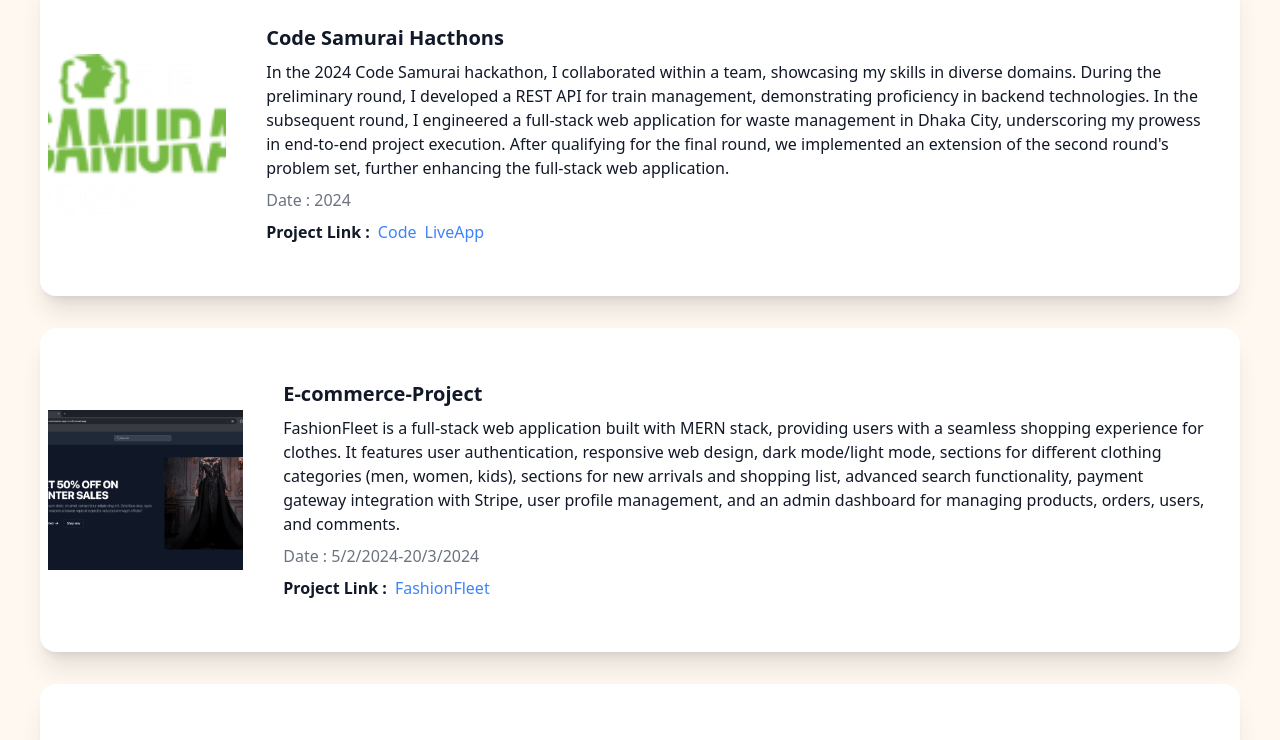
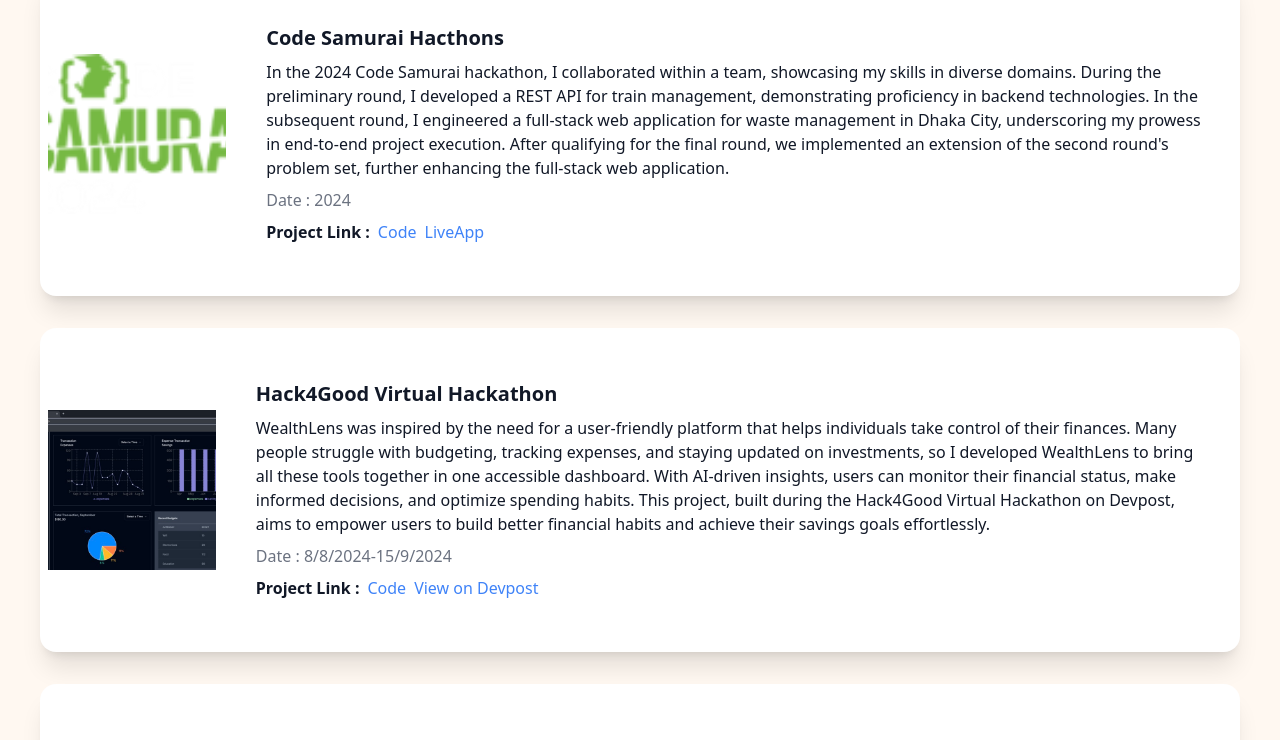
Before and after one commit to Ajor-Saha/Profile-Project, a React (Vite) app in the folder client/: page / in a window 1280 px wide. Shown: the part 2842-3582 px from the top of the page. Built offline with nearby package versions, Linux system fonts and the light colour scheme; no server answers.

Commit message:
update experience section

```diff
--- a/client/src/components/home/Experience.jsx
+++ b/client/src/components/home/Experience.jsx
@@ -1,8 +1,7 @@
-import React from "react";
 import ExperienceCard from "../utils/ExperienceCard";
 import codeSam from "../../assets/CodeSam.png";
-import projectCommerce from "../../assets/E-com.png"
-import Cp from "../../assets/Cp.png"
+import Cp from "../../assets/Cp.png";
+import welth from "../../assets/welthPic.jpg";
 
 const experienceData = [
   {
@@ -24,14 +23,21 @@ const experienceData = [
     ],
   },
   {
-    heading: "E-commerce-Project",
+    heading: "Hack4Good Virtual Hackathon",
     title: "Project Link",
     description:
-      "FashionFleet is a full-stack web application built with MERN stack, providing users with a seamless shopping experience for clothes. It features user authentication, responsive web design, dark mode/light mode, sections for different clothing categories (men, women, kids), sections for new arrivals and shopping list, advanced search functionality, payment gateway integration with Stripe, user profile management, and an admin dashboard for managing products, orders, users, and comments.",
-    img: projectCommerce,
-    date: "5/2/2024-20/3/2024",
+      "WealthLens was inspired by the need for a user-friendly platform that helps individuals take control of their finances. Many people struggle with budgeting, tracking expenses, and staying updated on investments, so I developed WealthLens to bring all these tools together in one accessible dashboard. With AI-driven insights, users can monitor their financial status, make informed decisions, and optimize spending habits. This project, built during the Hack4Good Virtual Hackathon on Devpost, aims to empower users to build better financial habits and achieve their savings goals effortlessly.",
+    img: welth,
+    date: "8/8/2024-15/9/2024",
     links: [
-      { title: "FashionFleet", url: "https://github.com/Ajor-Saha/E-commerce-App" },
+      {
+        title: "Code",
+        url: "https://github.com/Ajor-Saha/Hack4Good-Fintech-Hackathon",
+      },
+      {
+        title: "View on Devpost",
+        url: "https://devpost.com/software/wealthlens"
+      }
     ],
   },
   {
@@ -57,7 +63,7 @@ const Experience = () => {
         <span className="border-b-4 border-blue-950 dark:border-blue-400 w-40"></span>
         <p className="lg:px-10 font-serif ml-2 py-2">
           Throughout my journey as a{" "}
-          <span className="font-semibold">full stack developer</span>, I've
+          <span className="font-semibold">full stack developer</span>, I&apos;ve
           spearheaded projects from conceptualization to deployment,
           demonstrating expertise in both front-end and back-end development.{" "}
           <span className="font-semibold">Engaging in hackathons</span>, I
@@ -72,7 +78,7 @@ const Experience = () => {
         </p>
       </div>
       <div className="py-5 gap-10">
-      {experienceData.map((experience, index) => (
+        {experienceData.map((experience, index) => (
           <ExperienceCard key={index} data={experience} />
         ))}
       </div>
--- a/client/src/components/home/Skills.jsx
+++ b/client/src/components/home/Skills.jsx
@@ -3,6 +3,7 @@ import { FaReact, FaCss3Alt, FaHtml5, FaDatabase } from 'react-icons/fa'; // Imp
 import { SiRedux, SiTailwindcss, SiMongodb, SiMysql, SiExpress, SiDocker, SiGit, SiGithub, SiPostman, SiVisualstudiocode, SiVercel, SiCplusplus, SiC, SiJavascript, SiPostgresql  } from 'react-icons/si';
 import { TbBrandNextjs } from "react-icons/tb";
 import { DiJava, DiNodejs } from "react-icons/di";
+import { SiTypescript } from "react-icons/si";
 
 
 const frontendData = [
@@ -27,8 +28,10 @@ const ProgrammingData = [
     { text: "Java", icon: DiJava },
     { text: "C++", icon: SiCplusplus},
     { text: "C", icon: SiC},
+    { text: "TypeScript", icon: SiTypescript },
     { text: "Data Structure", icon: FaDatabase},
     { text: "Algorithm", icon: FaDatabase },
+
 ];
 
 const othersData = [
```
Also changed, not shown: client/src/assets/welthPic.jpg (added).
